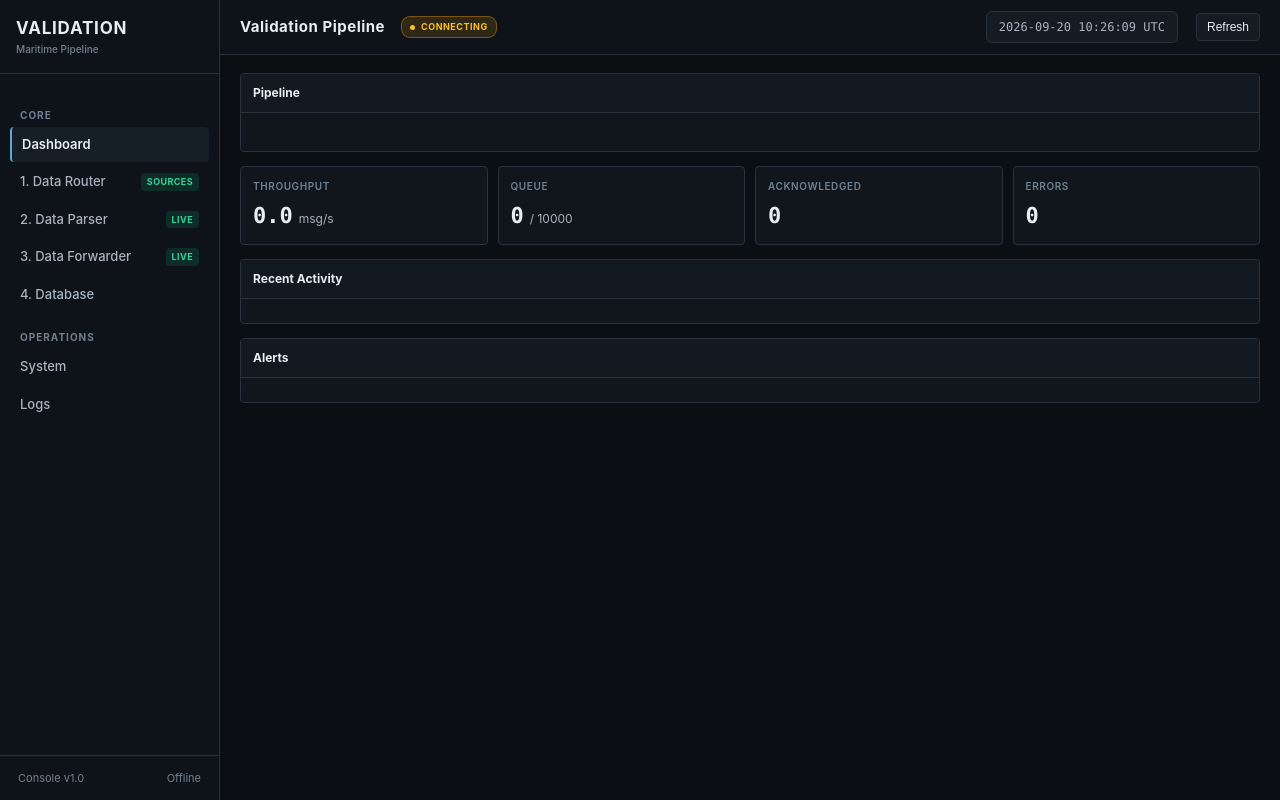
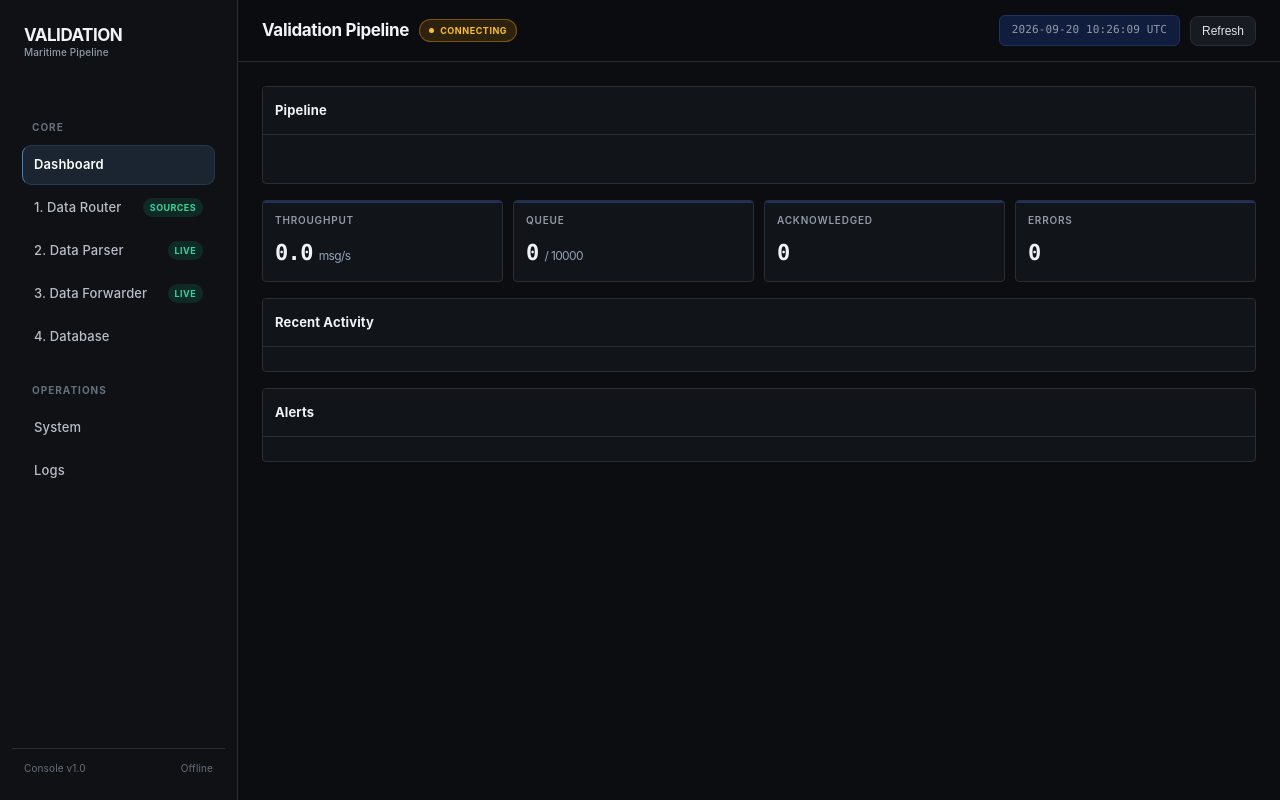
Before and after one commit to XaviourZone/validation-docker, a Python web app: template Validation/Web_Console/app/templates/index.html in a window 1280 px wide. Run offline with Jinja, Linux system fonts and the light colour scheme; the template is opened without the code that fills it, so the values that code supplies are empty.

Commit message:
Redesign Web Console with clean desktop operator UI

```diff
--- a/Validation/Web_Console/app/static/css/minimal.css
+++ b/Validation/Web_Console/app/static/css/minimal.css
@@ -1,22 +1,181 @@
-/* Minimal operator skin. Flat, compact and offline. */
-:root{--bg-primary:#0b0f14;--bg-secondary:#11161d;--bg-card:#151b23;--border-color:#28313c;--text-primary:#e7edf3;--text-secondary:#a8b3bf;--text-muted:#718091;--accent-cyan:#5aa9d6;--accent-emerald:#58b989;--accent-amber:#d5a34c;--accent-rose:#d66a78}
-body{background:var(--bg-primary);font-size:13px}.radar-logo{display:none!important}.sidebar{width:220px;background:#0e1319;border-right:1px solid var(--border-color)}
-.sidebar-header{padding:16px;border-bottom:1px solid var(--border-color)}.sidebar-header h2{font-size:16px}.sidebar-header span{color:var(--text-muted)}
-.nav-section-title{padding:8px 10px 4px;color:var(--text-muted)}.nav-item{padding:8px 10px;border-radius:4px;margin-bottom:2px}.nav-item.active{background:#161e27;color:var(--text-primary);border-left:2px solid var(--accent-cyan)}
-.content-body{padding:18px 20px}.topbar{padding:11px 20px;background:#0e1319;border-bottom:1px solid var(--border-color)}.topbar-title{font-size:15px}
-.panel,.kpi-card,.module-card,.router-header-panel{box-shadow:none!important;border-radius:4px}.panel{margin-bottom:14px;background:var(--bg-secondary);border:1px solid var(--border-color)}
-.panel-header{padding:9px 12px;background:#131920;border-bottom:1px solid var(--border-color)}.panel-body{padding:12px}.panel-title{font-size:12px}
-.kpi-grid{gap:9px;margin-bottom:14px}.kpi-card{padding:11px 12px;background:var(--bg-secondary);border:1px solid var(--border-color)}.kpi-card::after{display:none}.kpi-title{font-size:10px;margin-bottom:5px}.kpi-value{font-size:20px}.kpi-subtext{font-size:10px}
-.module-grid{gap:10px;margin-bottom:14px}.module-card{padding:12px;background:var(--bg-card)}.module-card:hover,.btn:hover,.refresh-btn:hover{transform:none!important;box-shadow:none!important}
-.data-table{font-size:12px}.data-table th{padding:7px 8px;font-size:10px;background:#0f141a}.data-table td{padding:8px}.btn{padding:6px 10px;border-radius:4px;font-size:11px;box-shadow:none!important}
-.btn-primary{background:#3f7fa6}.btn-secondary{background:#171e26;border-color:#303b47}.btn-danger{background:#462a31;border-color:#70404a}.btn-success{background:#234739;border-color:#356d59}
-.refresh-btn{padding:6px 10px;border-radius:4px}.status-pill{padding:3px 8px;border-radius:9px;font-size:9px}.status-pill::before{width:5px;height:5px;box-shadow:none!important}
-.modal-backdrop{background:rgba(3,6,10,.78);backdrop-filter:none}.modal-backdrop.active,.modal-backdrop.open{display:flex!important}.modal-container{border-radius:5px;box-shadow:0 12px 35px rgba(0,0,0,.45);border:1px solid var(--border-color)}
-.modal-header,.modal-footer{padding:11px 14px;background:#131920}.modal-body{padding:14px;gap:11px}.modal-title{font-size:14px}.form-input,.form-select{padding:7px 9px;border-radius:4px;background:#0e1319;border-color:#303b47}
-.form-input:focus,.form-select:focus{box-shadow:none;border-color:#4e7793}.form-section-title{color:#79a9c5;border-bottom:1px solid #26333f}.segmented-toggle{border-radius:4px}.segmented-toggle-btn{padding:7px}.segmented-toggle-btn.active{background:#3f7fa6;box-shadow:none}
-.sources-table{min-width:900px}.toast{box-shadow:0 6px 20px rgba(0,0,0,.35)}
+/* Validation operator UI — clean desktop application skin.
+   Keeps the existing DOM/JS contracts while presenting only operator-relevant information. */
+:root{
+  --bg:#0b0d10;
+  --surface:#111419;
+  --surface-2:#171a20;
+  --surface-3:#1d2128;
+  --line:#292e36;
+  --text:#f2f4f7;
+  --muted:#929aa7;
+  --accent:#4da3ff;
+  --green:#35c98a;
+  --amber:#e7ad52;
+  --red:#ef6675;
+  --radius:12px;
+}
+*{box-sizing:border-box}
+html,body{background:var(--bg)!important;color:var(--text)!important}
+body{font-family:-apple-system,BlinkMacSystemFont,"Segoe UI",Inter,Roboto,Arial,sans-serif;font-size:13px;letter-spacing:.01em}
+.sidebar{
+  width:238px!important;background:#0f1115!important;border-right:1px solid var(--line)!important;
+  padding:12px!important;box-shadow:none!important
+}
+.sidebar-header{
+  padding:14px 12px 18px!important;border:0!important
+}
+.sidebar-header h2{
+  font-size:20px!important;line-height:1.1;font-weight:700;letter-spacing:-.03em
+}
+.sidebar-header span{font-size:11px!important;color:var(--muted)!important}
+.nav-section-title{
+  padding:16px 10px 7px!important;font-size:10px!important;text-transform:uppercase;
+  letter-spacing:.1em;color:#66707d!important
+}
+.nav-item{
+  display:flex!important;align-items:center;justify-content:space-between;
+  min-height:40px;padding:0 11px!important;margin:3px 0!important;border-radius:9px!important;
+  color:#b7bec8!important;border:1px solid transparent!important
+}
+.nav-item:hover{background:#171a20!important;color:var(--text)!important}
+.nav-item.active{
+  background:#1b2531!important;color:#fff!important;border:1px solid #27394b!important;
+  border-left:1px solid #3f83c4!important
+}
+.mini-badge{font-size:9px!important;border-radius:10px!important;padding:3px 7px!important}
+.sidebar-footer{border-top:1px solid var(--line)!important;padding:12px!important;color:#65707d!important;font-size:10px!important}
+
+.content-wrapper{background:var(--bg)!important}
+.topbar{
+  height:62px!important;padding:0 24px!important;background:rgba(11,13,16,.94)!important;
+  border-bottom:1px solid var(--line)!important;backdrop-filter:blur(12px)
+}
+.topbar-title{font-size:17px!important;font-weight:650!important;letter-spacing:-.02em}
+.topbar-left{gap:10px!important}
+.topbar-right{gap:10px!important}
+.utc-clock{color:var(--muted)!important;font-size:11px}
+.refresh-btn{
+  background:var(--surface-2)!important;border:1px solid var(--line)!important;
+  color:#dfe4ea!important;border-radius:8px!important;padding:7px 11px!important
+}
+.content-body{padding:24px!important;max-width:1500px}
+
+.panel,.kpi-card,.module-card,.router-header-panel{
+  background:var(--surface)!important;border:1px solid var(--line)!important;
+  border-radius:var(--radius)!important;box-shadow:none!important
+}
+.panel{margin-bottom:16px!important;overflow:hidden}
+.panel-header{
+  min-height:48px;padding:0 16px!important;display:flex;align-items:center;
+  background:var(--surface)!important;border-bottom:1px solid var(--line)!important
+}
+.panel-title{font-size:13px!important;font-weight:650!important}
+.panel-body{padding:16px!important}
+.kpi-grid{gap:12px!important;margin-bottom:16px!important}
+.kpi-card{padding:16px!important;min-height:92px}
+.kpi-title{font-size:10px!important;color:var(--muted)!important;text-transform:uppercase;letter-spacing:.08em}
+.kpi-value{font-size:25px!important;font-weight:650!important;letter-spacing:-.03em}
+.kpi-subtext{color:var(--muted)!important}
+.module-grid{gap:12px!important}
+.module-card{padding:16px!important}
+.module-card:hover{transform:none!important;background:var(--surface-2)!important}
+
+.data-table{font-size:12px!important;width:100%;border-collapse:separate;border-spacing:0}
+.data-table th{
+  padding:10px 12px!important;background:#0e1014!important;color:#737d8a!important;
+  font-size:10px!important;text-transform:uppercase;letter-spacing:.07em;border-bottom:1px solid var(--line)!important
+}
+.data-table td{padding:11px 12px!important;border-bottom:1px solid #20242b!important;color:#dce1e7!important}
+.data-table tbody tr:hover td{background:#15181d!important}
+.sources-table{min-width:760px!important}
+
+/* Source list: operator needs source, folder/type, parser, state and action — not diagnostics. */
+.sources-table th:nth-child(2),.sources-table td:nth-child(2),
+.sources-table th:nth-child(6),.sources-table td:nth-child(6),
+.sources-table th:nth-child(8),.sources-table td:nth-child(8),
+.sources-table th:nth-child(9),.sources-table td:nth-child(9){display:none!important}
+.sources-table .src-cell-mono{
+  max-width:330px;overflow:hidden;text-overflow:ellipsis;white-space:nowrap;color:#aeb7c2!important
+}
+.sources-table .src-cell-name{font-weight:650;color:#fff!important}
+.sources-table .src-type-badge,.sources-table .src-parser-badge{
+  display:inline-flex;padding:4px 8px;border-radius:7px;background:#1b2027;border:1px solid #2a313a;color:#cbd3dc
+}
+.src-actions-cell{white-space:nowrap}
+.src-action-group{display:flex;gap:6px;align-items:center}
+.src-btn{
+  border:1px solid var(--line)!important;background:#191d23!important;color:#dce2e9!important;
+  border-radius:7px!important;padding:6px 9px!important;font-size:11px!important
+}
+.src-btn:hover{background:#242a32!important}
+.src-btn-delete{color:#ef8b96!important}
+.src-btn-edit{color:#75b9ff!important}
+
+.btn{
+  border-radius:8px!important;padding:7px 11px!important;font-size:11px!important;
+  box-shadow:none!important;transition:background .15s ease,border-color .15s ease
+}
+.btn-primary{background:#2775b9!important;border:1px solid #3b8ed7!important}
+.btn-secondary{background:#191d23!important;border:1px solid var(--line)!important;color:#d7dde5!important}
+.btn-success{background:#1b5b43!important;border:1px solid #287d5c!important}
+.btn-danger{background:#5a252d!important;border:1px solid #7d3642!important}
+.btn:hover{transform:none!important;filter:brightness(1.08)}
+
+.status-pill{
+  border-radius:999px!important;padding:4px 9px!important;font-size:9px!important;
+  letter-spacing:.06em;font-weight:650
+}
+.status-pill::before{width:5px!important;height:5px!important;box-shadow:none!important}
+
+.router-header-panel{padding:18px 20px!important;margin-bottom:16px!important}
+.router-header-title-row h2{font-size:20px!important;letter-spacing:-.03em;margin:0}
+.router-status-row{margin-top:8px!important}
+
+.modal-backdrop{
+  background:rgba(0,0,0,.68)!important;backdrop-filter:blur(8px)!important
+}
+.modal-container{
+  background:#111419!important;border:1px solid #303641!important;border-radius:14px!important;
+  box-shadow:0 24px 80px rgba(0,0,0,.55)!important;overflow:hidden
+}
+.modal-header,.modal-footer{
+  background:#14171c!important;border-color:var(--line)!important;padding:14px 18px!important
+}
+.modal-title{font-size:14px!important;font-weight:650!important}
+.modal-body{padding:18px!important}
+.modal-footer{display:flex;justify-content:flex-end;gap:8px}
+.form-label{font-size:10px!important;text-transform:uppercase;letter-spacing:.07em;color:#87919d!important}
+.form-input,.form-select{
+  background:#0d0f13!important;color:#eef1f5!important;border:1px solid #303640!important;
+  border-radius:8px!important;padding:9px 10px!important
+}
+.form-input:focus,.form-select:focus{outline:none!important;border-color:#4c91ca!important;box-shadow:0 0 0 2px rgba(77,163,255,.12)!important}
+.form-section-title{
+  margin-top:14px!important;padding-bottom:7px!important;border-bottom:1px solid var(--line)!important;
+  color:#9eb8d0!important;font-size:11px!important;font-weight:650!important
+}
+.segmented-toggle{background:#0c0e12!important;border:1px solid var(--line)!important;border-radius:8px!important;padding:3px!important}
+.segmented-toggle-btn{border-radius:6px!important;padding:7px 12px!important;color:#89929d!important}
+.segmented-toggle-btn.active{background:#2775b9!important;color:#fff!important;box-shadow:none!important}
+
+#folder-browser-modal .modal-container{max-width:760px!important}
+#folder-browser-list button{margin:2px!important;border-radius:7px!important}
+#folder-browser-current{background:#0d0f13;padding:9px 10px;border-radius:8px;color:#aeb7c2}
+
+.activity-feed{color:#b9c1cb}
+.toast{border-radius:10px!important;box-shadow:0 12px 35px rgba(0,0,0,.4)!important}
+
 #view-router .router-status-row,#view-router #btn-start-router{display:none!important}
-.fw-head{display:flex;justify-content:space-between;align-items:center;margin-bottom:12px;padding:2px 0 10px;border-bottom:1px solid var(--border-color)}.fw-title{font-size:16px;font-weight:600}.fw-subtitle{font-size:11px;color:var(--text-muted);margin-top:3px}
-.fw-summary{display:grid;grid-template-columns:repeat(4,minmax(0,1fr));gap:9px;margin-bottom:14px}.fw-summary>div{background:var(--bg-secondary);border:1px solid var(--border-color);border-radius:4px;padding:10px 12px}.fw-summary span{display:block;font-size:10px;color:var(--text-muted);margin-bottom:4px}.fw-summary strong{font-size:19px;font-weight:600}
-.pans-config-row{display:flex;gap:10px;align-items:flex-end}.pans-config-field{flex:1;min-width:0}.pans-folder-line{display:flex;gap:8px}.pans-folder-line .form-input{flex:1}
-@media(max-width:760px){.fw-summary{grid-template-columns:repeat(2,minmax(0,1fr))}.pans-config-row{flex-direction:column;align-items:stretch}}
+#view-system .panel-body,#view-logs .panel-body{padding:18px!important}
+
+@media(max-width:900px){
+  .sidebar{width:205px!important}
+  .content-body{padding:16px!important}
+}
+@media(max-width:700px){
+  .sidebar{width:64px!important;padding:8px!important}
+  .sidebar-header h2{font-size:0!important}.sidebar-header h2:after{content:"V";font-size:18px}
+  .sidebar-header span,.nav-section-title,.nav-item span:not(.mini-badge),.sidebar-footer{display:none!important}
+  .nav-item{justify-content:center}
+  .content-body{padding:12px!important}
+}
```
